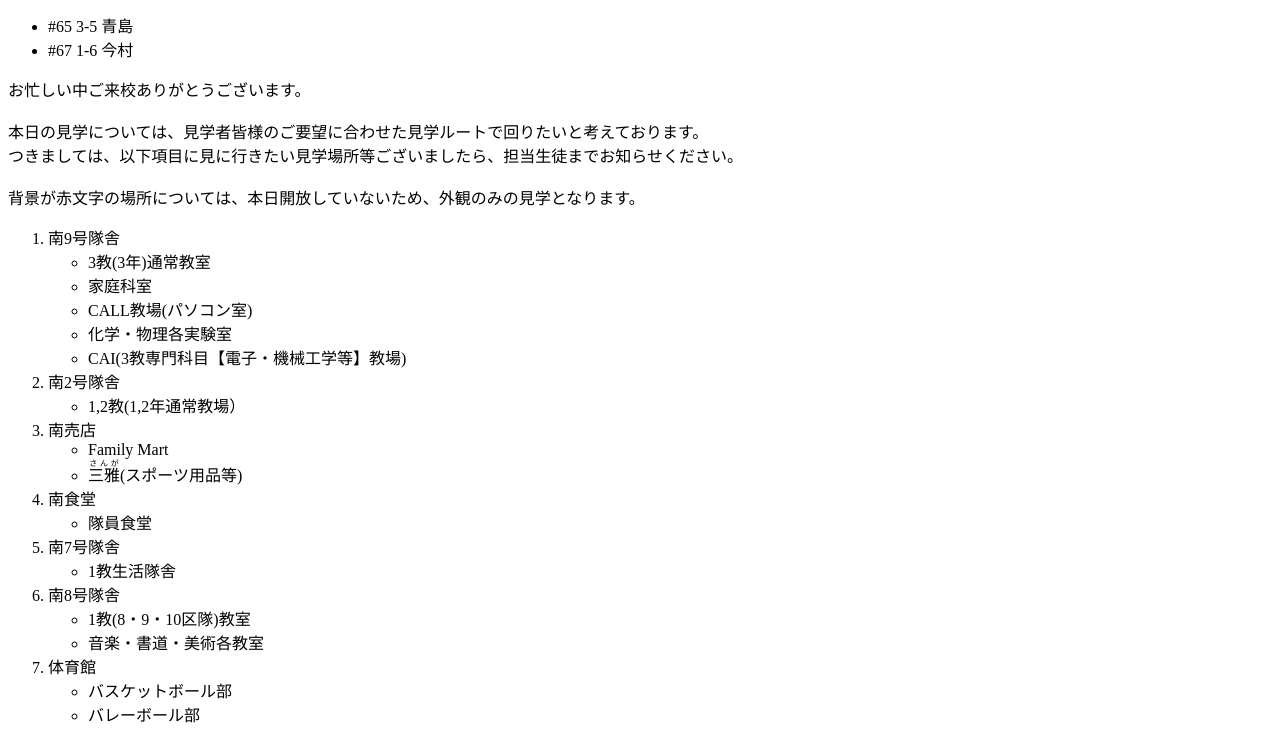
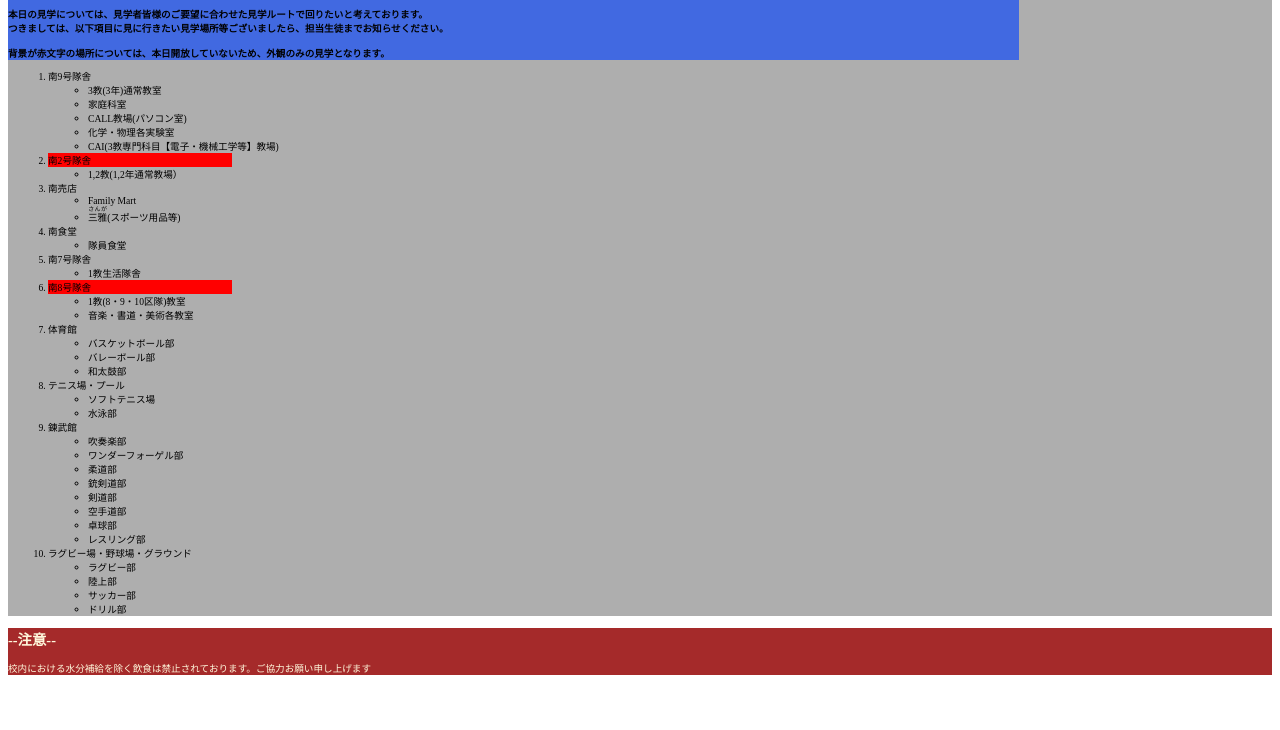
Before and after one commit to Leopard2518/HTS, a plain HTML site: page index.html in a window 1280 px wide. Shown: the part 156-886 px from the top of the page. After the commit the page ends 841 px from the top, so only its background shows below. Drawn offline with Linux system fonts and the light colour scheme.

Commit message:
[1.0.1]linked to css

```diff
--- a/index.html
+++ b/index.html
@@ -3,7 +3,7 @@
     <head>
         <meta charset="utf8">
         <title>本日の陸上自衛隊高等工科学校オープンスクールについて</title>
-        <link rel="Stylesheet" href="information.css">
+        <link rel="Stylesheet" href="index.css">
     </head>
     <body>
         <header>
```
